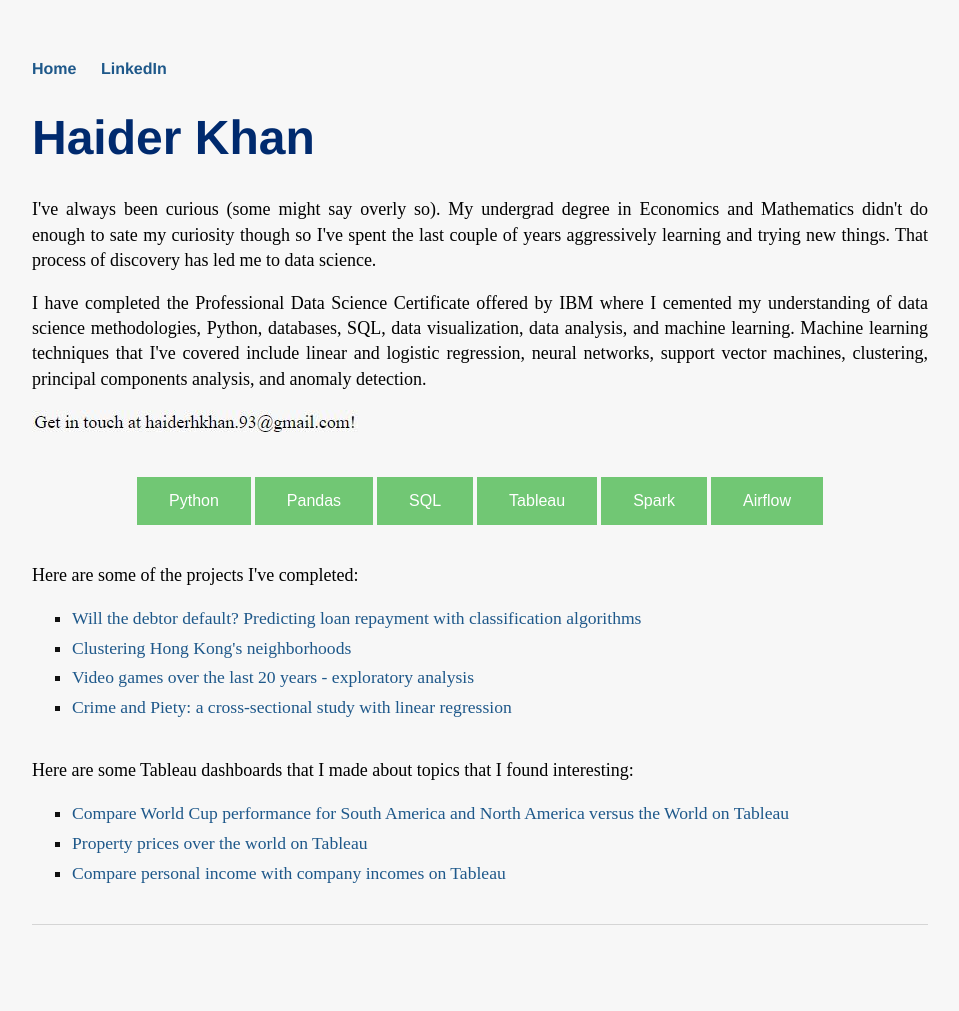
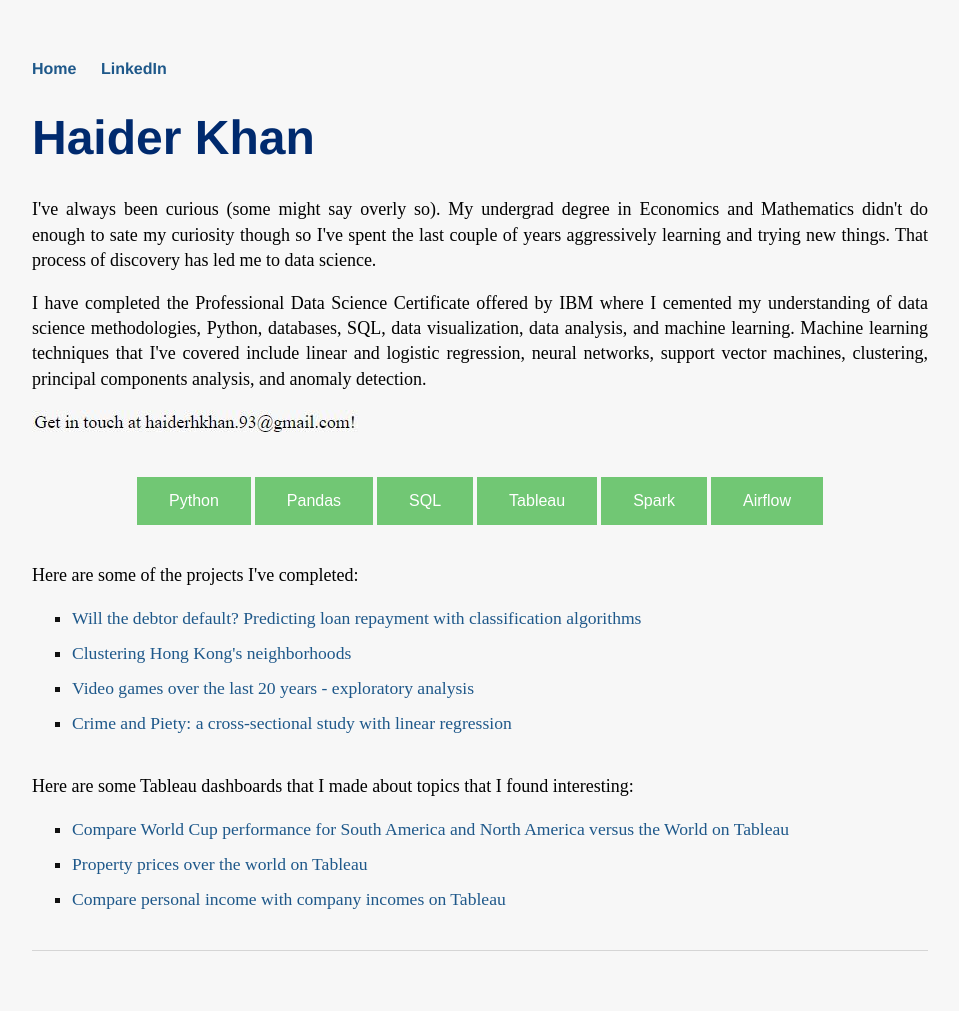
Before and after one commit to h2kh/h2kh.github.io, a Jekyll site: the page built from index.html, in a window 1280 px wide. Shown: the whole page, without its empty margins (160-1119 px from the left). Built offline with Jekyll 4.4.1, drawn with Linux system fonts in a browser that asks for light colours; before the commit the page ends 985 px from its top, so only the background shows below that.

Commit message:
Update main.css

```diff
--- a/css/main.css
+++ b/css/main.css
@@ -53,7 +53,7 @@ ul.posts {
 ul.posts li {
     list-style-position: outside;
     list-style-type: square;
-    margin-bottom: 0.5em
+    margin-bottom: 0.8em
 }
 
 button {
```
